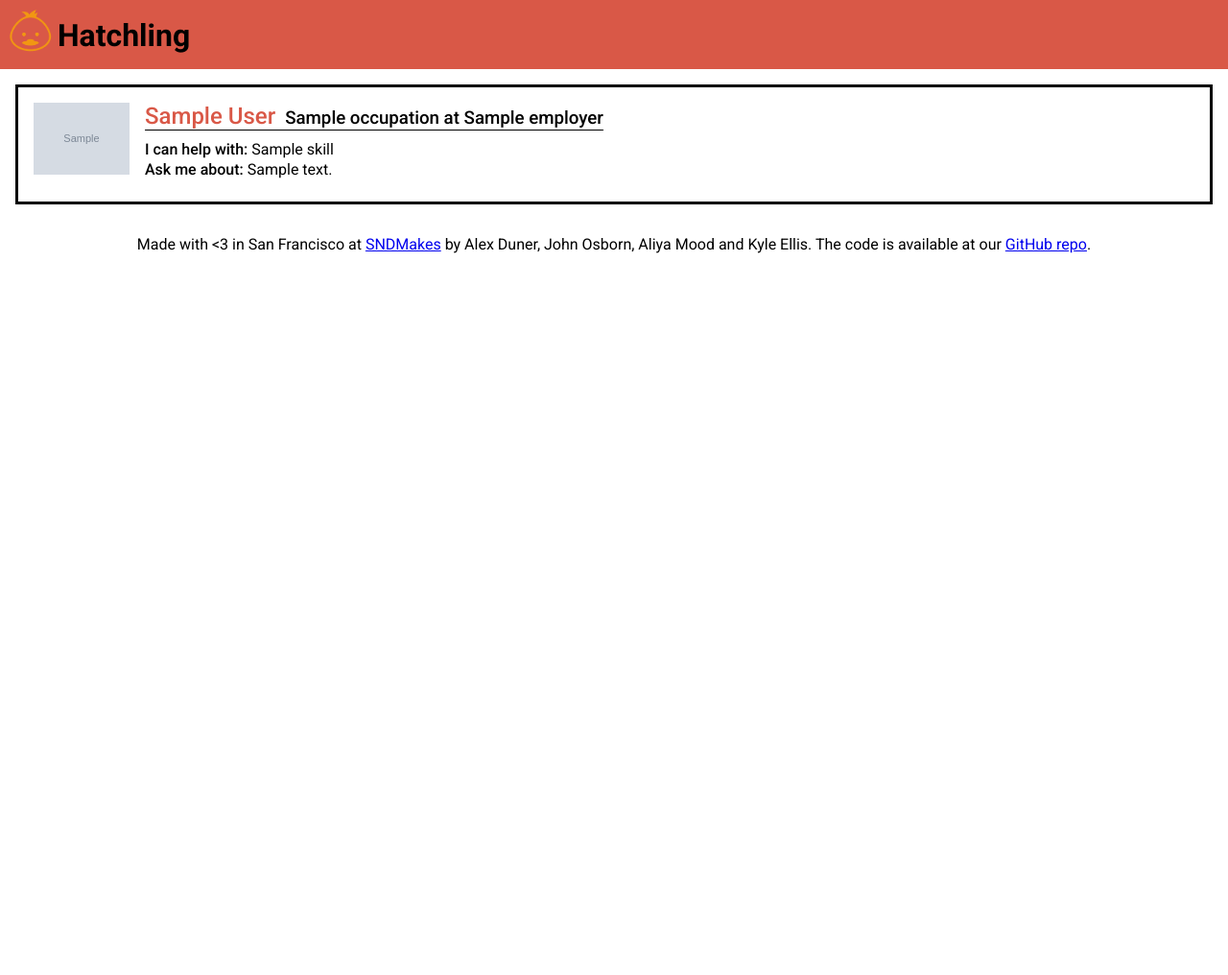
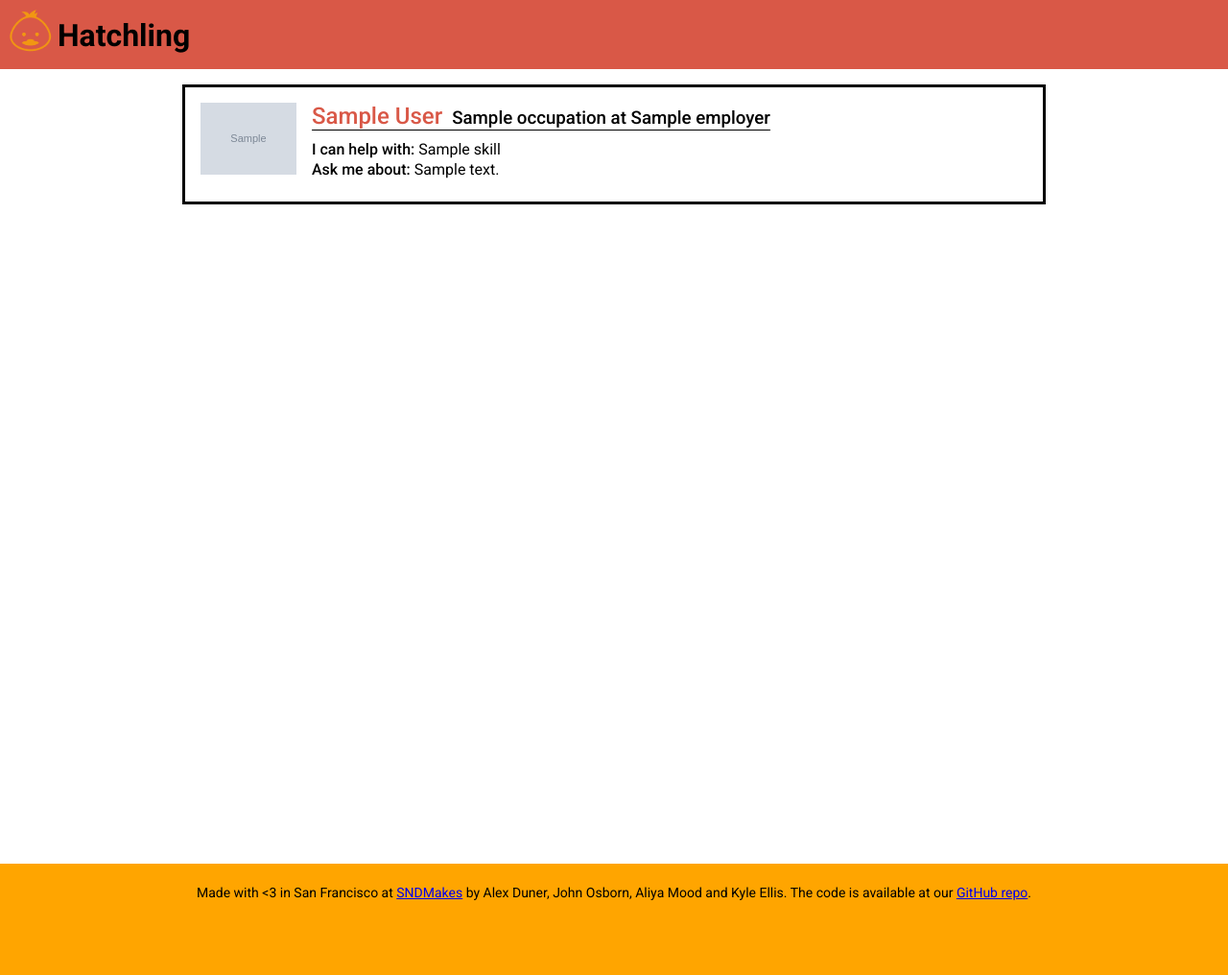
Before and after one commit to duner/sndmakes-sf, a Flask app: template templates/directory.html in a window 1280 px wide. Shown: the whole page at 96% size. Before the commit the page ends 264 px from the top, so only its background shows below. Run offline with Flask 2, Linux system fonts and the light colour scheme; the template is opened without the code that fills it: most values are stand-ins (such as "Sample title", 1, 10 or a date in 2020); grey boxes marked "Sample" are stand-in pictures.

Commit message:
homepage

```diff
--- a/app.py
+++ b/app.py
@@ -31,9 +31,8 @@ def directory():
 
 
 def process_data_for_context(person):
+    person['skills']['all'] = person['skills']['front_end'] + person['skills']['back_end'] + person['skills']['editorial']
     return person
-
-
 
 port = int(os.environ.get('PORT', 5000))
 if __name__ == '__main__':
--- a/static/new_sample.json
+++ b/static/new_sample.json
@@ -10,7 +10,7 @@
 		"skills": {
 			"front_end": ["javascript", "d3"],
 			"back_end": ["python", "wordpress"],
-			"art_direction": []
+			"editorial": []
 		},
 		"critique": true,
 		"meet_irl": true,
@@ -26,7 +26,7 @@
 		"skills": {
 			"front_end": ["javascript", "d3", "leaflet", "Sass", "Grunt"],
 			"back_end": ["python", "Django"],
-			"art_direction": []
+			"editorial": ["reporting"]
 		},
 		"critique": false,
 		"meet_irl": true,
--- a/static/styles/styles.css
+++ b/static/styles/styles.css
@@ -1,3 +1,7 @@
+html, body {
+    height: 100%;
+}
+
 body {
     font-family: 'Roboto';
     margin: 0;
@@ -14,6 +18,7 @@ header {
     display: inline-block;
     height: 3em;
 }
+
 .icon {
     height: 100%;
 }
@@ -34,27 +39,45 @@ p {
     font-weight: 400;
 }
 
+.page-wrap {
+    height: auto !important;
+    min-height: 100%;
+    margin-bottom: 100px;
+}
+
+div.home {
+    position: absolute;
+    top: 40vh;
+    text-align: center;
+    width: 100%;
+}
+
+.button {
+    padding: .5em;
+    font-size: 1em;
+    background-color: orange;
+    display: inline-block;
+}
+
 .cards {
-    display: flex;
-    flex-direction: row;
+    max-width: 900px;
+    margin: 0 auto;
 }
 
 .card {
-    flex-grow: 1;
-    flex-basis: 50%;
     padding: 1em;
-    margin: 1em;
-    border: 3px solid black;
-    display: inline-block;
+    margin-top: 1em;
+    border: 3px solid black
 }
-.card .img { float: left; }
+
 .card img {
     width: 100px;
     margin-right: 1em;
 }
 
 .card .card-main {
-    float: left;
+    width: calc(100% - 1em - 100px);
+    float: right;
 }
 
 .card-header {
@@ -75,6 +98,7 @@ p {
     margin-right: .25em;
     color: #D95847;
 }
+
 .card h3 {
     font-weight: 500;
 }
@@ -106,7 +130,13 @@ p {
     height: 0;
 }
 
+footer {
+    height: 100px;
+    padding: .5em;
+    background: orange;
+}
+
 footer p {
     text-align: center;
+    font-size: .875em;
 }
-}
--- a/templates/base.html
+++ b/templates/base.html
@@ -13,6 +13,7 @@
 </head>
 
 <body>
+    <div class="page-wrap">
     <header class="main-header">
       <div class="logo">
         <img class="icon" src="{{ url_for('static', filename='images/hatchling.png') }}">
@@ -20,7 +21,6 @@
       <h1>Hatchling</h1>
     </header>
 
-    <div class="page-wrap">
     {% block content %}
     {% endblock content %}
     </div>
--- a/templates/card.html
+++ b/templates/card.html
@@ -1,12 +1,11 @@
 <div class="card">
-    <div class="img"><img src="{{ person.profile_photo }}" alt=""></div>
     <div class="card-main">
         <div class="card-header">
-            <h2 class="card-name">{{ person.first_name }} {{ person.last_name }}</h3>
-            <h3 class="card-jobtitle">{{ person.occupation }} at {{ person.employer }}</h2>
+            <h2 class="card-name">{{ person.first_name }} {{ person.last_name }}</h2>
+            <h3 class="card-jobtitle">{{ person.occupation }} at {{ person.employer }}</h3>
         </div>
         <div class="card-body">
-            <p class="card-skills"><span>I can help with:</span> {{ person.skills|join(", ") }}</p>
+            <p class="card-skills"><span>I can help with:</span> {{ person.skills.all|join(", ") }}</p>
             <p class="card-asks"><span>Ask me about:</span> {{ person.ask_about }}</p>
             <div class="buttons">
                 {% if person.critique %}<button>Critique</button>{% endif %}
@@ -15,4 +14,5 @@
             </div>
         </div>
     </div>
+    <div class="img"><img src="{{ person.profile_photo }}" alt=""></div>
 </div>
```
Also changed, not shown: templates/home.html (+5 -2 lines).
